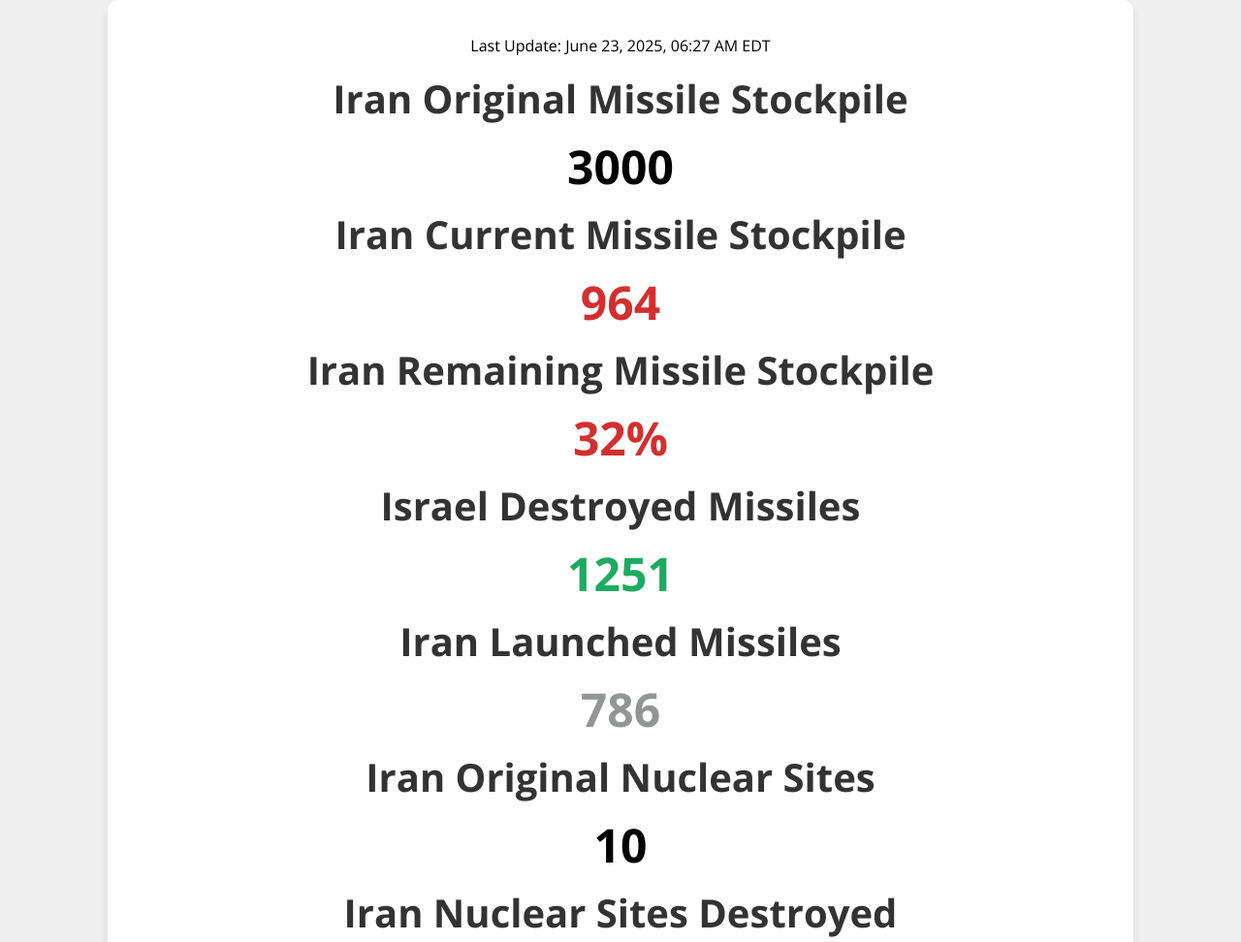
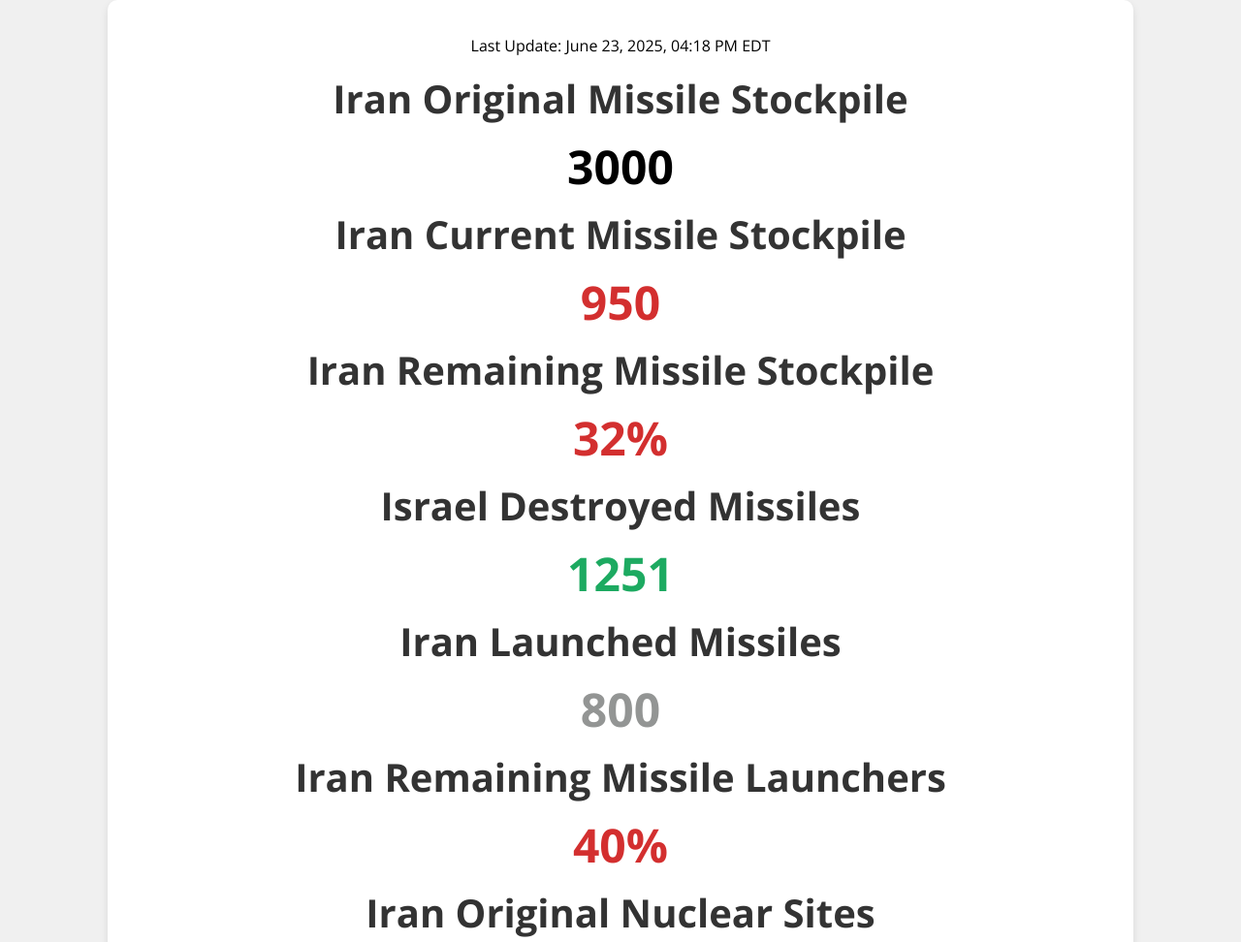
Before and after one commit to Yoel4007/iranmissile, a plain HTML site: page index.html in a window 1280 px wide. Shown: the top 972 px of the page at 97% size. Drawn offline with nearby package versions, Linux system fonts and the light colour scheme.

Commit message:
Update index.html

```diff
--- a/index.html
+++ b/index.html
@@ -50,7 +50,7 @@
         #OriginalmissileCountStockpile, #nuclearSitesCount {
             color: #000000;
         }
-        #missileCountStockpile {
+        #missileCountStockpile, #missileLauncherRemaining {
             color: #d32f2f;
         }
         #missileCountRemaining, #nuclearRemainingCount {
@@ -80,12 +80,12 @@
 </head>
 <body>
     <div class="container">
-        <p class="last-update">Last Update: June 23, 2025, 06:27 AM EDT</p>
+        <p class="last-update">Last Update: June 23, 2025, 04:18 PM EDT</p>
         <h1>Iran Original Missile Stockpile</h1>
         <div id="OriginalmissileCountStockpile" class="counter" data-count="3000" aria-live="polite">3000</div>
 
         <h1>Iran Current Missile Stockpile</h1>
-        <div id="missileCountStockpile" class="counter" data-count="964" aria-live="polite">3000</div>
+        <div id="missileCountStockpile" class="counter" data-count="950" aria-live="polite">3000</div>
 
         <h1>Iran Remaining Missile Stockpile</h1>
         <div id="missileCountRemaining" class="counter" data-count="32" aria-live="polite">100%</div>
@@ -94,7 +94,10 @@
         <div id="missileCountDestroyed" class="counter" data-count="1251" aria-live="polite">0</div>
 
         <h1>Iran Launched Missiles</h1>
-        <div id="missileCountLaunched" class="counter" data-count="786" aria-live="polite">0</div>
+        <div id="missileCountLaunched" class="counter" data-count="800" aria-live="polite">0</div>
+
+        <h1>Iran Remaining Missile Launchers</h1>
+        <div id="missileLauncherRemaining" class="counter" data-count="40" aria-live="polite">100%</div>
 
         <h1>Iran Original Nuclear Sites</h1>
         <div id="nuclearSitesCount" class="counter" data-count="10" aria-live="polite">10</div>
@@ -121,14 +124,14 @@
             }
 
             const finalCount = parseFloat(element.getAttribute('data-count'));
-            const isPercentage = element.id === 'missileCountRemaining';
+            const isPercentage = element.id === 'missileCountRemaining' || element.id === 'missileLauncherRemaining';
             let start;
 
             // Set starting value based on counter ID
             if (element.id === 'missileCountStockpile') {
                 start = 3000; // Start from 3,000 for Current Missile Stockpile
-            } else if (element.id === 'missileCountRemaining') {
-                start = 100; // Start from 100% for Remaining Missile Stockpile
+            } else if (element.id === 'missileCountRemaining' || element.id === 'missileLauncherRemaining') {
+                start = 100; // Start from 100% for Remaining Missile Stockpile and Launchers
             } else if (element.id === 'nuclearDestroyedCount' || element.id === 'nuclearRemainingCount' || element.id === 'missileCountDestroyed' || element.id === 'missileCountLaunched') {
                 start = 0; // Start from 0 for Nuclear Destroyed, Remaining, Destroyed Missiles, Launched Missiles
             }
@@ -168,7 +171,7 @@
             // Reset to appropriate starting value
             if (id === 'missileCountStockpile') {
                 element.textContent = '3000';
-            } else if (id === 'missileCountRemaining') {
+            } else if (id === 'missileCountRemaining' || id === 'missileLauncherRemaining') {
                 element.textContent = '100%';
             } else if (id === 'nuclearDestroyedCount' || id === 'nuclearRemainingCount' || id === 'missileCountDestroyed' || id === 'missileCountLaunched') {
                 element.textContent = '0';
```
